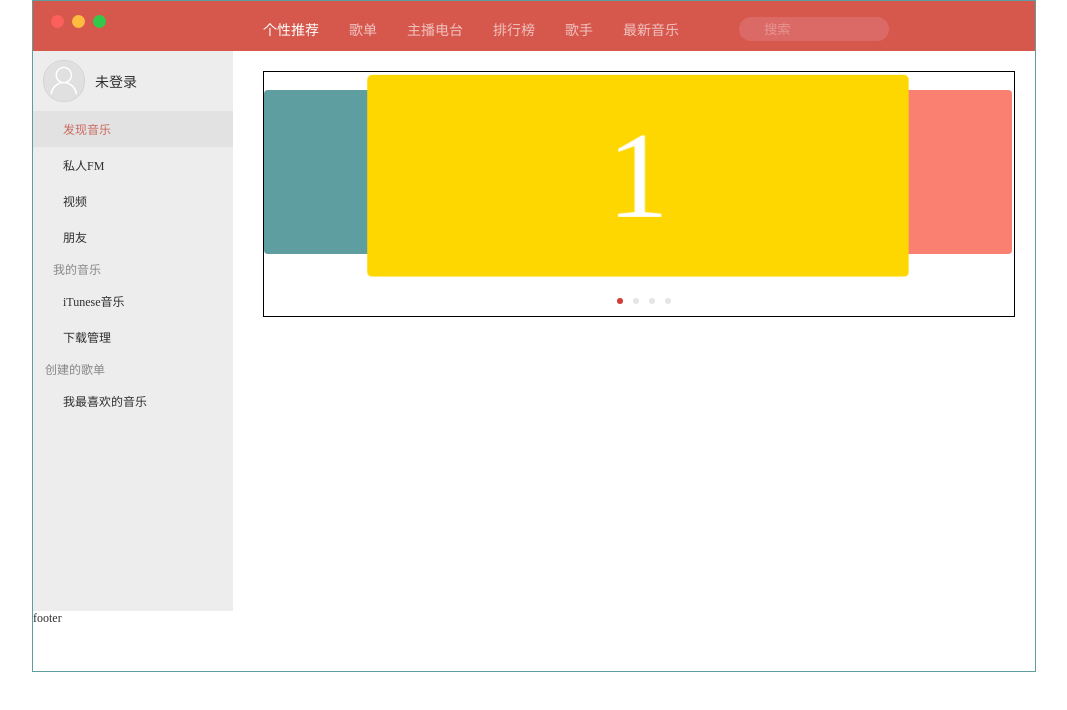
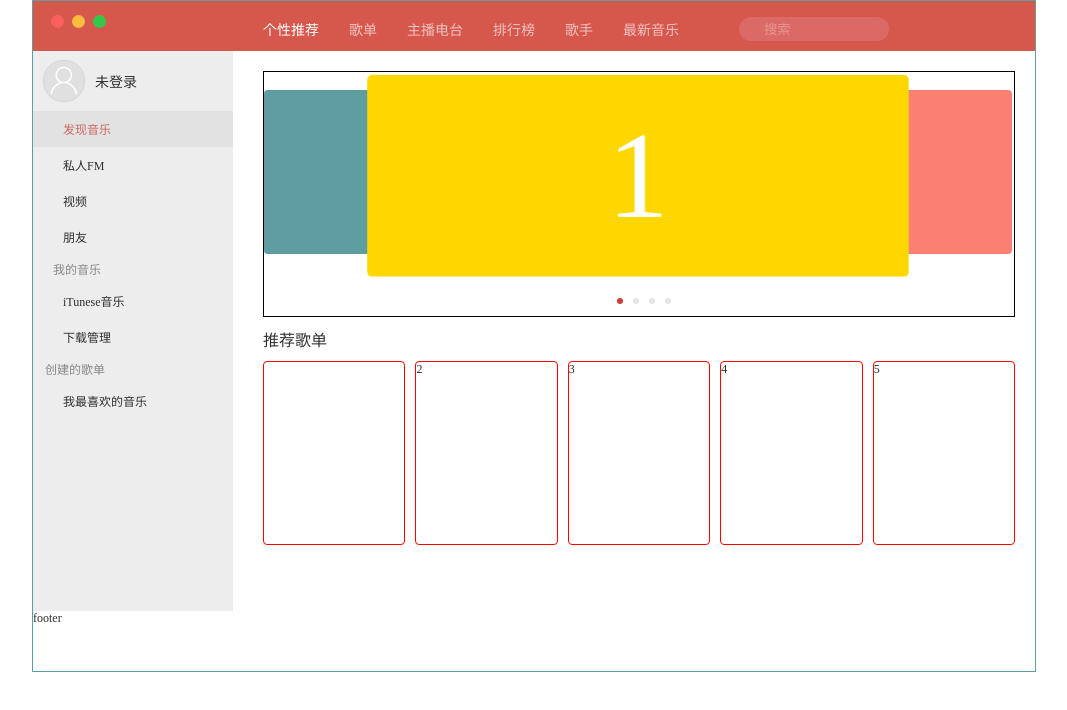
Before and after one commit to naihe138/NeteaseCloudMusic, a Vue app: page /#/ in a window 1280 px wide. Shown: the top 710 px of the page, without its empty margins (106-1173 px from the left). Built offline with nearby package versions, Linux system fonts and the light colour scheme; a small style sheet from the web is missing.

Commit message:
feat: banner

```diff
--- /dev/null
+++ b/src/public/components/list/index.vue
@@ -0,0 +1,28 @@
+<template>
+  <div class="list">
+    <div></div>
+    <div>2</div>
+    <div>3</div>
+    <div>4</div>
+    <div>5</div>
+  </div>
+</template>
+
+<style lang="scss" scoped>
+  .list {
+    display: flex;
+    div {
+      margin-right: 10px;
+      height: 184px;
+      flex: 1;
+      border: 1px solid red;
+      box-sizing: border-box;
+      border-radius: 4px;
+      overflow: hidden;
+      position: relative;
+      &:nth-of-type(5) {
+        margin-right: 0;
+      }
+    }
+  }
+</style>
--- /dev/null
+++ b/src/public/components/title/index.vue
@@ -0,0 +1,15 @@
+<template functional>
+  <div class="title">{{props.title}}<i class="iconfont iconchangyongicon-"></i></div>
+</template>
+
+<style lang="scss" scoped>
+  .title {
+    font-size: 16px;
+    font-weight: 400;
+    padding: 10px 0;
+    display: flex;
+    align-items: center;
+    color: #333333;
+    cursor: pointer;
+  }
+</style>
--- a/src/views/recommend/index.vue
+++ b/src/views/recommend/index.vue
@@ -1,14 +1,22 @@
 <template>
   <div>
     <Banner />
+    <div class="">
+      <Title title="推荐歌单" />
+      <List />
+    </div>
   </div>
 </template>
 
 <script>
   import Banner from 'public/components/banner/index'
+  import Title from 'public/components/title/index'
+  import List from 'public/components/list/index'
   export default {
     components: {
-      Banner
+      Banner,
+      Title,
+      List
     },
     data() {
       return {
```
